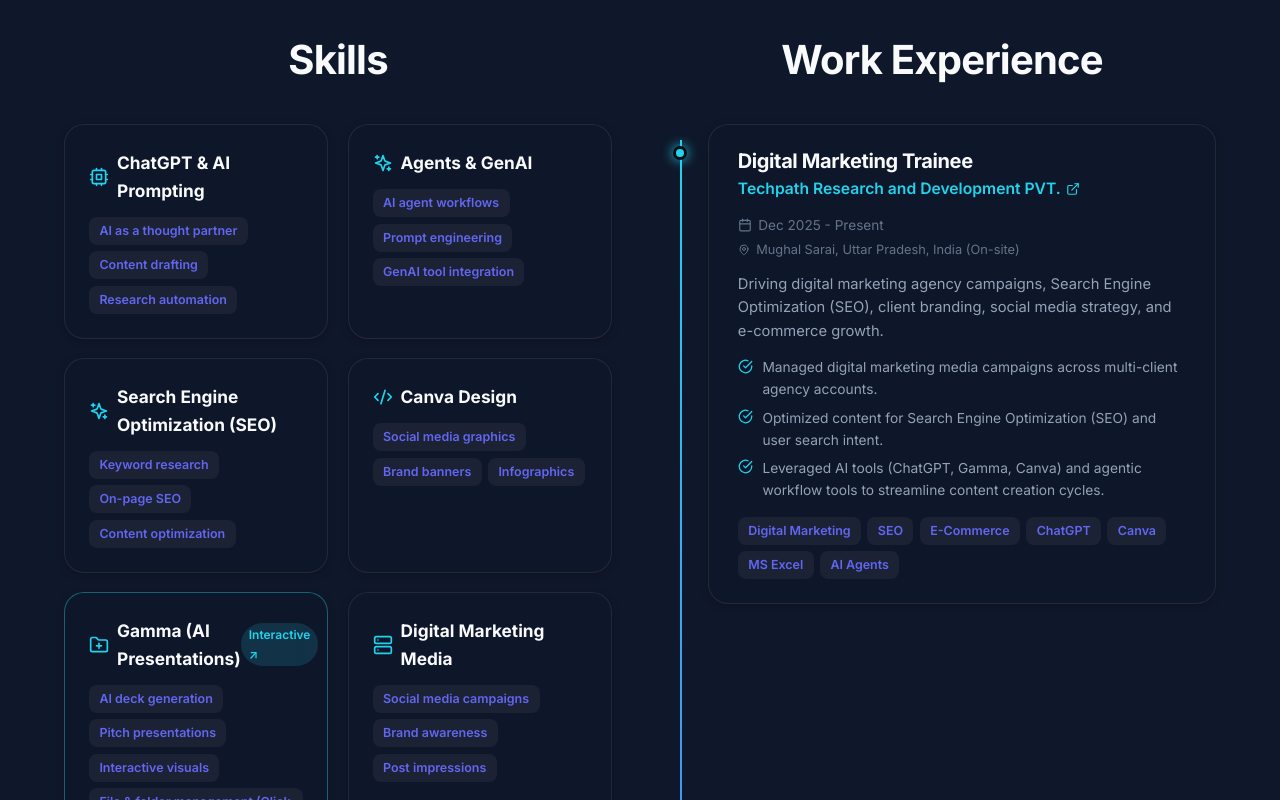
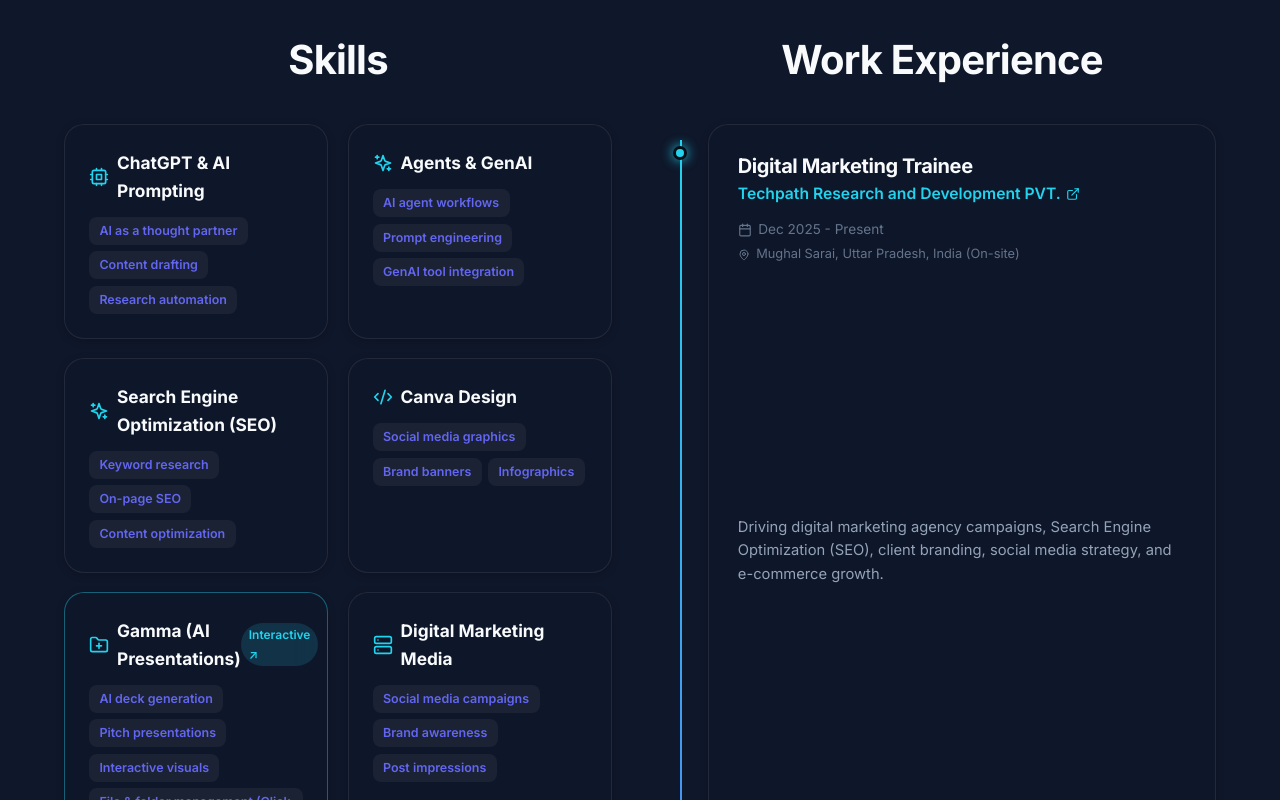
Before and after one commit to tanishka-wy/Tanishka-portfolio, a React (Vite) app: page / in a window 1280 px wide. Shown: the part 860-1660 px from the top of the page. Built offline with nearby package versions, Linux system fonts and the light colour scheme.

Commit message:
Align Work Experience height to match Skills grid height exactly

```diff
--- a/src/components/Experience.jsx
+++ b/src/components/Experience.jsx
@@ -29,7 +29,7 @@ export const WorkExperience = () => {
         }} />
 
         {experienceData.map((exp, index) => (
-          <div key={index} style={{ position: 'relative' }}>
+          <div key={index} style={{ position: 'relative', flex: 1, display: 'flex', flexDirection: 'column' }}>
             {/* Glowing Dot Marker */}
             <div style={{
               position: 'absolute',
@@ -49,10 +49,12 @@ export const WorkExperience = () => {
             <div
               className="glass-card"
               style={{
-                padding: '1.5rem 1.8rem',
+                padding: '1.8rem',
                 display: 'flex',
                 flexDirection: 'column',
-                gap: '0.8rem'
+                gap: '1.2rem',
+                flex: 1,
+                justifyContent: 'space-between'
               }}
             >
               {/* Header */}
```
